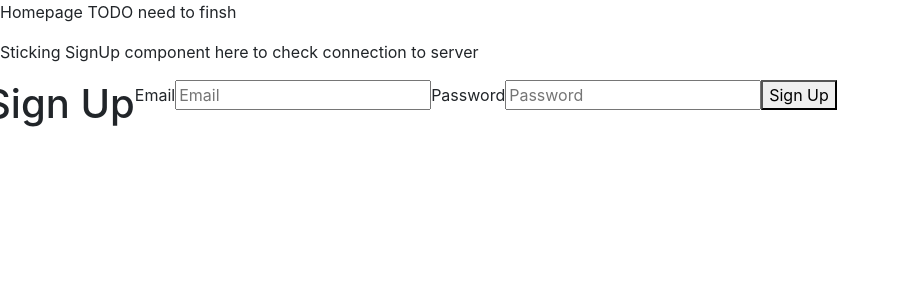
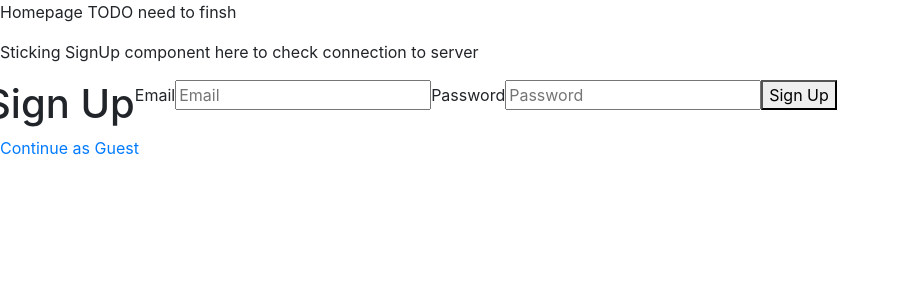
Before and after one commit to kaylynhan/asapp, a React (Create React App) app in the folder client/: page / in a window 1280 px wide. Shown: the top 300 px of the page, without its empty margins (0-900 px from the left). Built offline with nearby package versions, Linux system fonts and the light colour scheme.

Commit message:
changed HomePage.js

```diff
--- a/client/src/components/HomePage.js
+++ b/client/src/components/HomePage.js
@@ -1,5 +1,8 @@
 import React from 'react';
 import SignUp from "../components/Signup.js"
+
+import {Link, NavLink, Route} from 'react-router-dom'
+import SchedulePage from '../components/SchedulePage'
 
 class HomePage extends React.Component {
     render() {
@@ -8,6 +11,11 @@ class HomePage extends React.Component {
                 <p>Homepage TODO need to finsh</p>
                 <p>Sticking SignUp component here to check connection to server</p>
                 <SignUp />
+                <Link to="/SchedulePage"> Continue as Guest </Link>
+                <Route
+                    path ="/SchedulePage">
+                    component={() => <SchedulePage/>}
+                </Route>
             </div>
         )
     }
```
